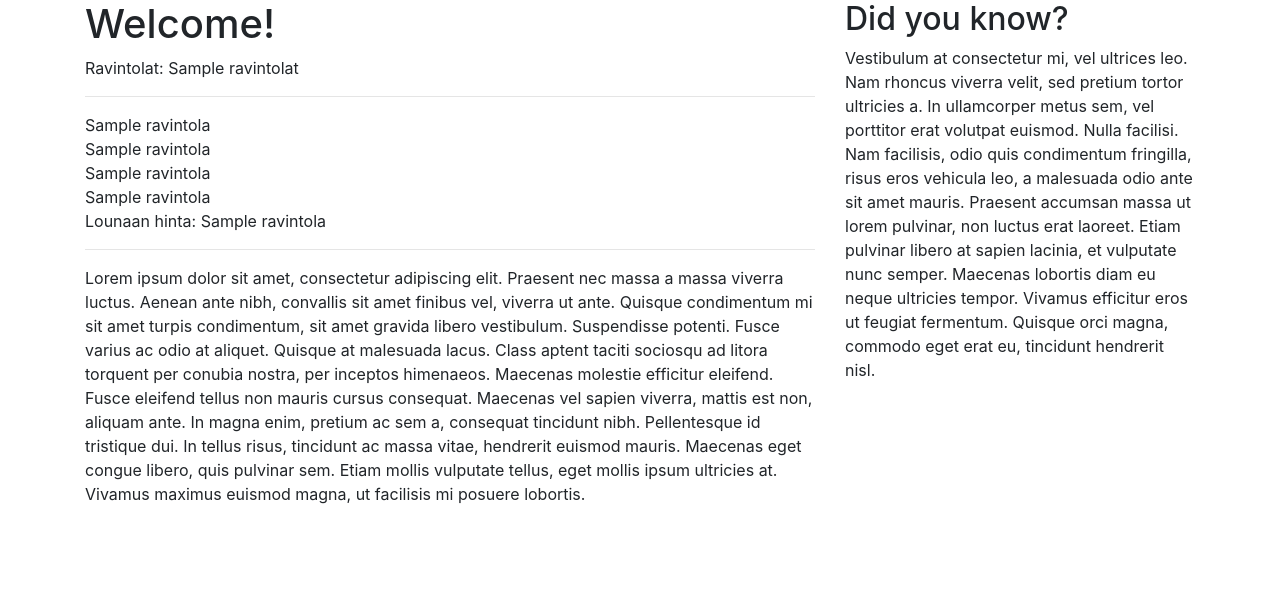
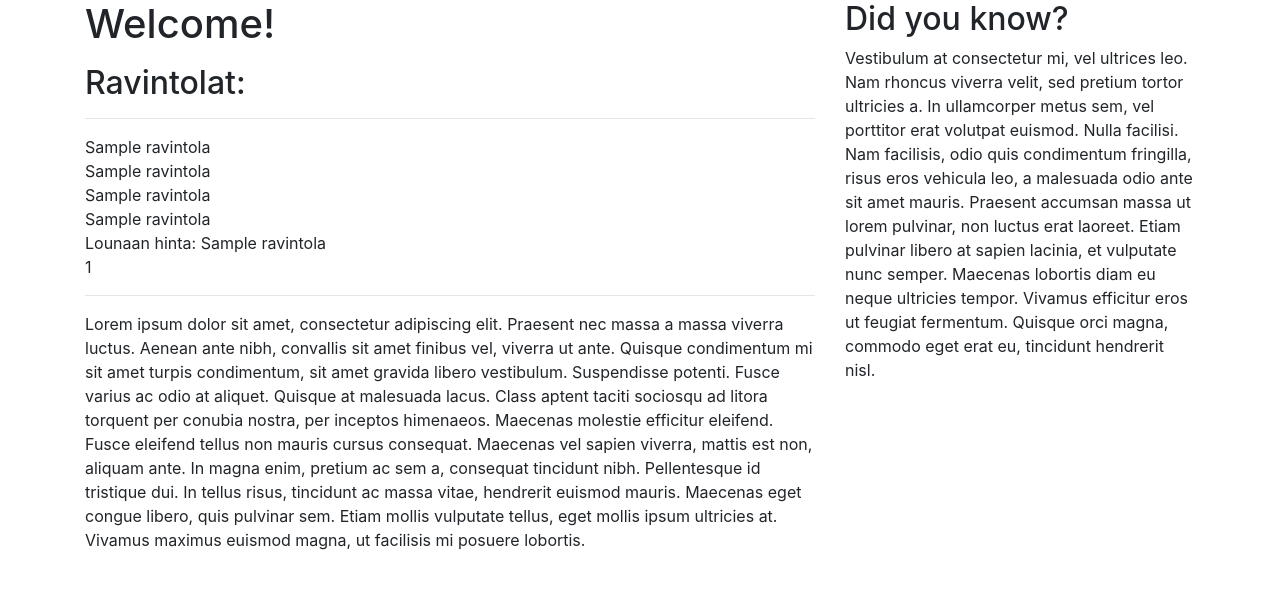
Before and after one commit to sinilandia/tsoha, a Flask app: template templates/index.html in a window 1280 px wide. Shown: the part 40-629 px from the top of the page. Run offline with Flask 2, Linux system fonts and the light colour scheme; the template is opened without the code that fills it: most values are stand-ins (such as "Sample title", 1, 10 or a date in 2020); some libraries are stand-ins or nearby versions.

Commit message:
lisää lounaat etusivulle, muttei näy ravintolakohtaisesti

```diff
--- a/app.py
+++ b/app.py
@@ -11,4 +11,6 @@ db = SQLAlchemy(app)
 def index():
     result = db.session.execute("SELECT * FROM ravintolat")
     ravintolat = result.fetchall()
-    return render_template("index.html",ravintolat=ravintolat)
+    result = db.session.execute("SELECT nimi FROM lounaat")
+    lounaat = result.fetchall()
+    return render_template("index.html",ravintolat=ravintolat, lounaat=lounaat)
--- a/templates/index.html
+++ b/templates/index.html
@@ -24,15 +24,19 @@
     <div class="col-8">
       <h1>Welcome!</h1>
       <p>
-        Ravintolat:
-        {{ ravintolat }}
+        <h2>Ravintolat:</h2>
+
         <hr>
         {% for ravintola in ravintolat %}
-        {{ ravintola [1] }} <br>
-        {{ ravintola [2] }} <br>
-        {{ ravintola [3] }} <br>
-        {{ ravintola [4] }} <br>
-        Lounaan hinta: {{ ravintola [5] }}
+          {{ ravintola [1] }} <br>
+          {{ ravintola [2] }} <br>
+          {{ ravintola [3] }} <br>
+          {{ ravintola [4] }} <br>
+          Lounaan hinta: {{ ravintola [5] }} <br>
+
+          {% for lounas in lounaat %}
+            {{ lounas [0] }} <br>
+          {% endfor %}
         <hr>
         {% endfor %}
         Lorem ipsum dolor sit amet, consectetur adipiscing elit. Praesent nec massa a massa viverra luctus. Aenean ante nibh, convallis sit amet finibus vel, viverra ut ante. Quisque condimentum mi sit amet turpis condimentum, sit amet gravida libero vestibulum. Suspendisse potenti. Fusce varius ac odio at aliquet. Quisque at malesuada lacus. Class aptent taciti sociosqu ad litora torquent per conubia nostra, per inceptos himenaeos. Maecenas molestie efficitur eleifend.
```
